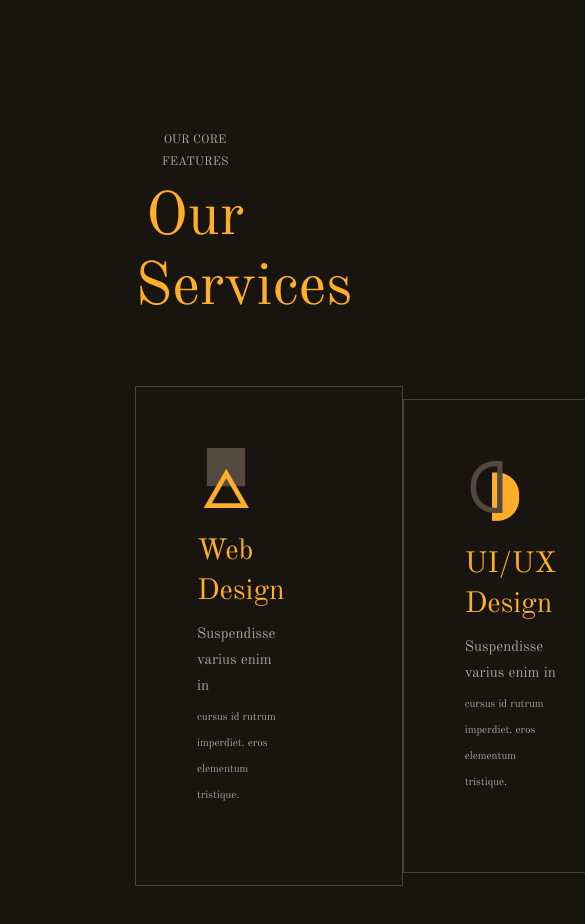
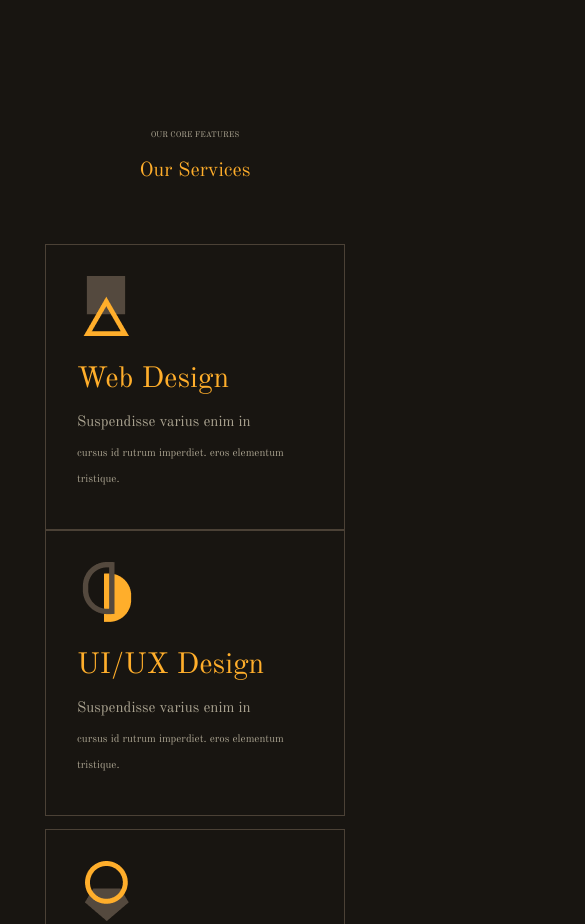
Before and after one commit to baxtik88/Atelier.-, a plain HTML site: page index.html in a window 390 px wide. Shown: the part 7560-8484 px from the top of the page, 585 px wide, since content can reach past the window. Drawn offline with nearby package versions, Linux system fonts and the light colour scheme.

Commit message:
services

```diff
--- a/css/media.css
+++ b/css/media.css
@@ -66,6 +66,7 @@
         line-height: 46px;
 
     }
+
     .span__btn {
         padding: 8px 20px;
 
@@ -78,11 +79,13 @@
         width: 320px;
         line-height: 36px;
     }
+
     .span__btn {
         padding: 8px 20px;
 
     }
 }
+
 @media screen and (max-width:769px) {
     .temp__h {
         font-size: 40px;
@@ -96,11 +99,57 @@
         line-height: 40px;
 
     }
+
     .cards {
         padding: 0px;
     }
+
     .cards__h {
         margin-bottom: 11px;
+    }
+}
+
+@media screen and (max-width:1127px) {
+    .about__h {
+        font-size: 50px;
+    }
+
+    .card__wrap {
+        flex-direction: column;
+    }
+}
+
+@media screen and (max-width:588px) {
+    .about__h {
+        font-size: 32px;
+    }
+
+    .card__body {
+        padding: 31px 51px 36px 31px;
+        width: 300px
+    }
+}
+
+@media screen and (max-width:447px) {
+    .about__h {
+        font-size: 20px;
+        line-height: 20px;
+    }
+}
+.about__p {
+    font-size: 8px;
+    line-height: 12px;
 
 }
+
+@media screen and (max-width:378px) {
+    .about__h {
+        font-size: 16px;
+        line-height: 20px;
+
     }
+    .card__body {
+        padding: 11px 31px 16px 11px;
+        width: 200px
+    }
+}
--- a/css/style.css
+++ b/css/style.css
@@ -222,6 +222,12 @@ body {
     display: flex;
     align-items: center;
 }
+.about {
+    display: flex;
+    flex-direction: column;
+    align-items: center;
+    gap: 10px;
+}
 
 .about__p {
     font-family: 'Old Standard TT', sans-serif;
```
Lines whose indentation alone changed are shown as unchanged.
